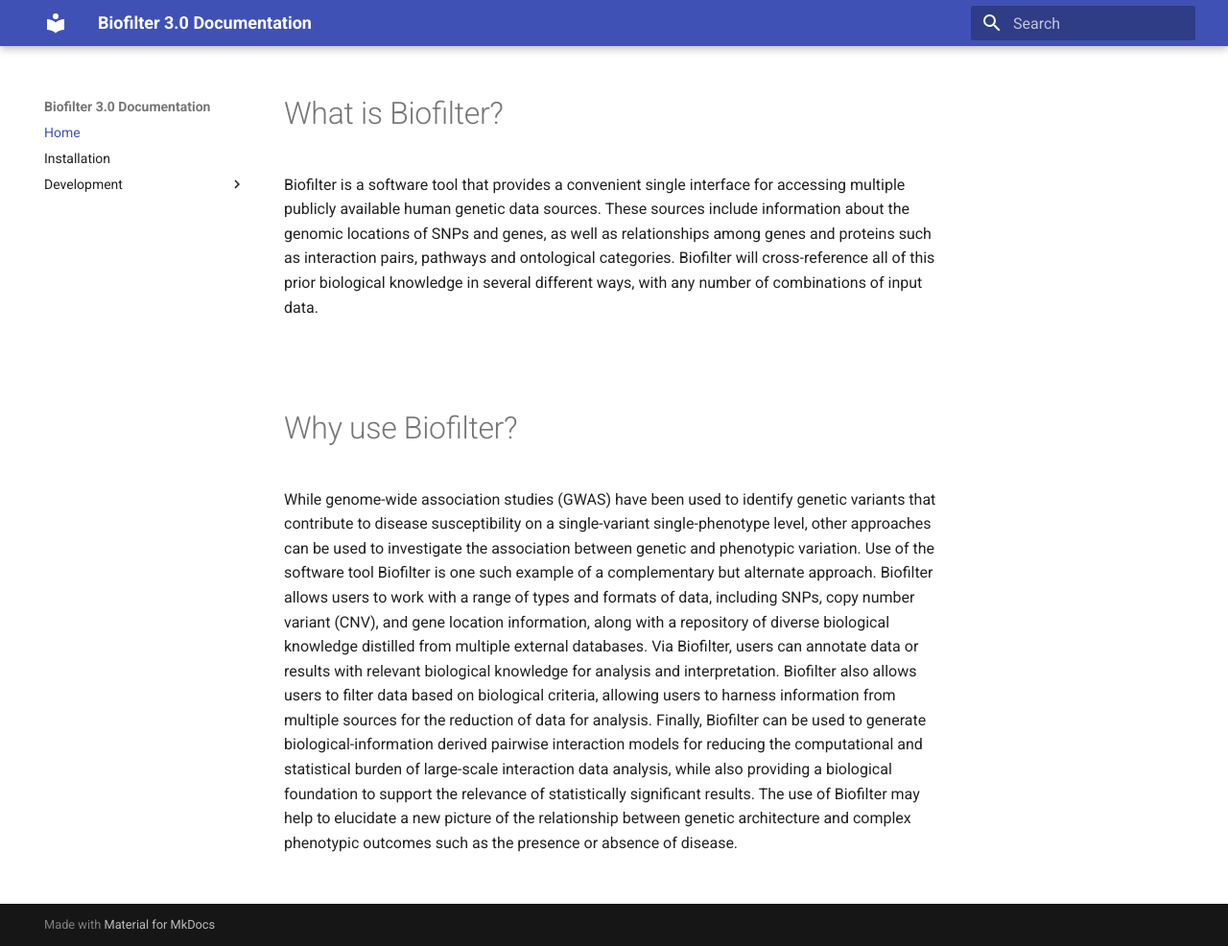
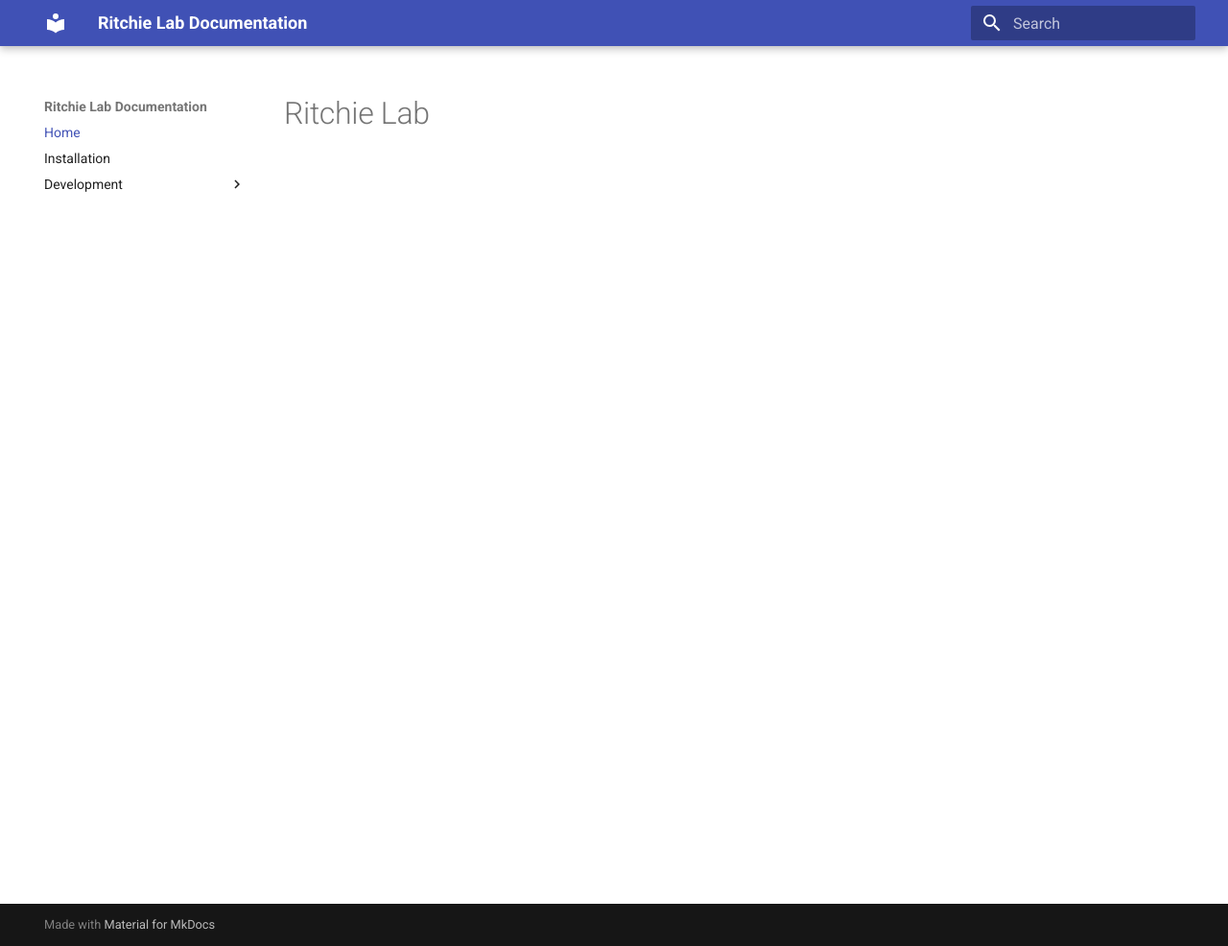
Before and after one commit to RitchieLab/ritchielab_readthedocs, an MkDocs documentation site: the page built from docs/index.md, in a window 1280 px wide and 986 px high. Shown: the whole window at 96% size. Built offline with MkDocs 1.6.1 and Material for MkDocs 9.7.7, drawn with Linux system fonts in a browser that asks for light colours.

Commit message:
Edited website

```diff
--- a/docs/index.md
+++ b/docs/index.md
@@ -1,7 +1 @@
-# What is Biofilter?
-Biofilter is a software tool that provides a convenient single interface for accessing multiple publicly available human genetic data sources. These sources include information about the genomic locations of SNPs and genes, as well as relationships among genes and proteins such as interaction pairs, pathways and ontological categories. Biofilter will cross-reference all of this prior biological knowledge in several different ways, with any number of combinations of input data.
-<br/><br/><br/><br/>
-
-# Why use Biofilter?
-While genome-wide association studies (GWAS) have been used to identify genetic variants that contribute to disease susceptibility on a single-variant single-phenotype level, other approaches can be used to investigate the association between genetic and phenotypic variation. Use of the software tool Biofilter is one such example of a complementary but alternate approach. Biofilter allows users to work with a range of types and formats of data, including SNPs, copy number variant (CNV), and gene location information, along with a repository of diverse biological knowledge distilled from multiple external databases. Via Biofilter, users can annotate data or results with relevant biological knowledge for analysis and interpretation. Biofilter also allows users to filter data based on biological criteria, allowing users to harness information from multiple sources for the reduction of data for analysis. Finally, Biofilter can be used to generate biological-information derived pairwise interaction models for reducing the computational and statistical burden of large-scale interaction data analysis, while also providing a biological foundation to support the relevance of statistically significant results. The use of Biofilter may help to elucidate a new picture of the relationship between genetic architecture and complex phenotypic outcomes such as the presence or absence of disease.
-<br/><br/>
+# Ritchie Lab
--- a/mkdocs.yml
+++ b/mkdocs.yml
@@ -1,4 +1,4 @@
-site_name: Biofilter 3.0 Documentation
+site_name: Ritchie Lab Documentation
 
 nav:
   - Home: index.md
```
Also changed, not shown: docs/Biofilter/Development/Biofilter.md (renamed from docs/Development/Biofilter.md), docs/Biofilter/Development/Loki.md (renamed from docs/Development/Loki.md), docs/Biofilter/Installation.md (renamed from docs/Installation.md).
